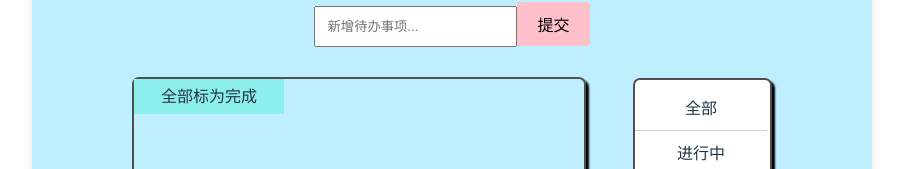
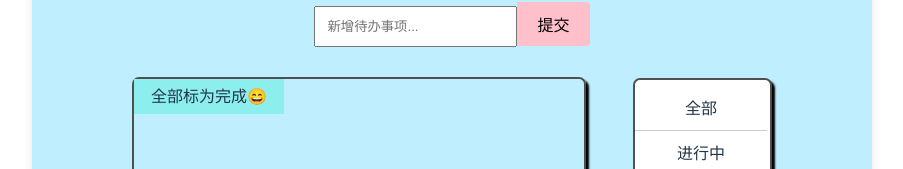
Before and after one commit to zenoskongfu/vue-todolist, a Vue app: page / in a window 1280 px wide. Shown: the part 148-317 px from the top of the page, without its empty margins (188-1091 px from the left). Built offline with nearby package versions, Linux system fonts and the light colour scheme.

Commit message:
update code

```diff
--- a/src/App.vue
+++ b/src/App.vue
@@ -25,7 +25,7 @@ const submit = () => {
 		<button type="submit" id="button_form" @click="submit">提交</button>
 		<!-- </form> -->
 		<div class="main_container">
-			<div id="button_main">全部标为完成</div>
+			<div id="button_main">全部标为完成😄</div>
 			<div class="list">
 				<div class="list-item" v-for="task in tasks">{{ task }}</div>
 			</div>
--- a/vite.config.ts
+++ b/vite.config.ts
@@ -3,7 +3,7 @@ import vue from "@vitejs/plugin-vue";
 
 // https://vite.dev/config/
 export default defineConfig({
-	base: "todolist",
+	base: "/todolist",
 	plugins: [vue()],
 	server: {
 		port: 80,
```
